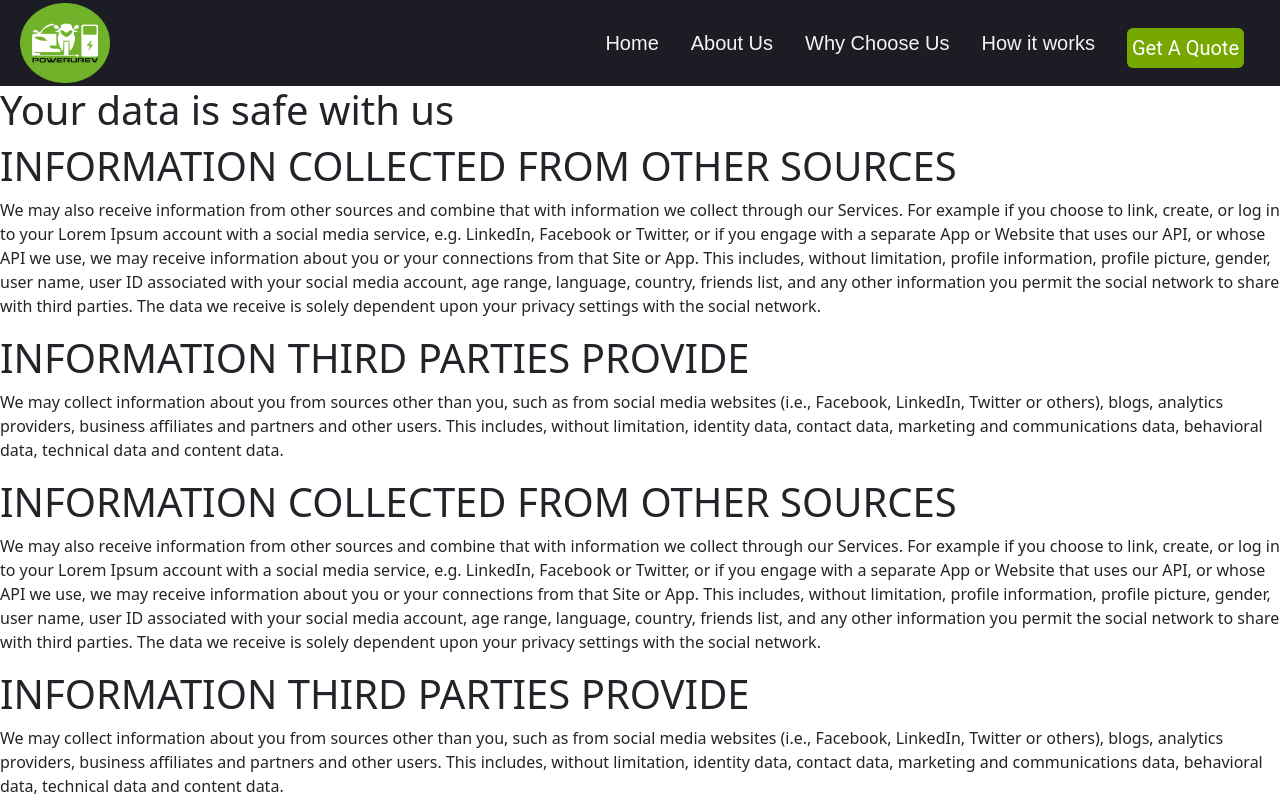
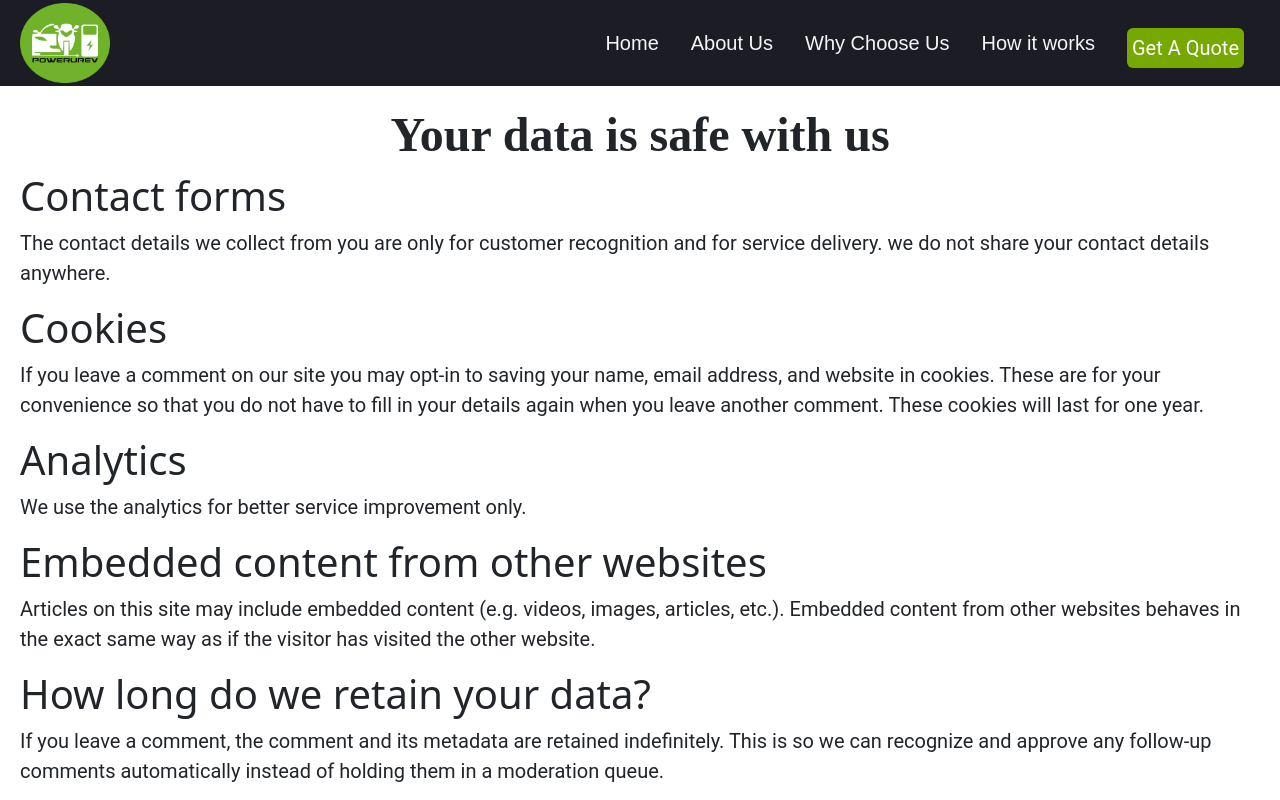
Before and after one commit to VSVinith/powerurev, a React (Create React App) app: page /privacypolicy in a window 1280 px wide. Shown: the top 800 px of the page. Built offline with nearby package versions, Linux system fonts and the light colour scheme.

Commit message:
privacy policy and testimonials addition

```diff
--- /dev/null
+++ b/src/PrivacyPolicy/index.css
@@ -0,0 +1,21 @@
+.privacy-container {
+    padding: 20px;
+    /* background-color: rgb(253, 250, 239); */
+    /* height: 80vh; */
+}
+.privacy-heading {
+    font-family: "Poppins SemiBold";
+    font-size: 48px;
+    text-align: center;
+    font-weight: bold;
+
+}
+.privacy-description {
+    /* font-family: "Poppins SemiBold"; */
+    font-family: "Roboto";
+    font-size: 20px;
+
+}
+h1{
+    font-size: 32px;
+}
--- a/src/PrivacyPolicy/index.js
+++ b/src/PrivacyPolicy/index.js
@@ -1,20 +1,24 @@
 import Header from '../Header'
 import Footer from '../Footer'
-
+import './index.css'
 
 const PrivacyPolicy = () => (
     <>
      <Header/>
-       <div>
-           <h1>Your data is safe with us</h1>
-           <h1>INFORMATION COLLECTED FROM OTHER SOURCES</h1>
-           <p>We may also receive information from other sources and combine that with information we collect through our Services. For example if you choose to link, create, or log in to your Lorem Ipsum account with a social media service, e.g. LinkedIn, Facebook or Twitter, or if you engage with a separate App or Website that uses our API, or whose API we use, we may receive information about you or your connections from that Site or App. This includes, without limitation, profile information, profile picture, gender, user name, user ID associated with your social media account, age range, language, country, friends list, and any other information you permit the social network to share with third parties. The data we receive is solely dependent upon your privacy settings with the social network.</p>
-           <h1>INFORMATION THIRD PARTIES PROVIDE</h1>
-           <p>We may collect information about you from sources other than you, such as from social media websites (i.e., Facebook, LinkedIn, Twitter or others), blogs, analytics providers, business affiliates and partners and other users. This includes, without limitation, identity data, contact data, marketing and communications data, behavioral data, technical data and content data.</p>
-           <h1>INFORMATION COLLECTED FROM OTHER SOURCES</h1>
-           <p>We may also receive information from other sources and combine that with information we collect through our Services. For example if you choose to link, create, or log in to your Lorem Ipsum account with a social media service, e.g. LinkedIn, Facebook or Twitter, or if you engage with a separate App or Website that uses our API, or whose API we use, we may receive information about you or your connections from that Site or App. This includes, without limitation, profile information, profile picture, gender, user name, user ID associated with your social media account, age range, language, country, friends list, and any other information you permit the social network to share with third parties. The data we receive is solely dependent upon your privacy settings with the social network.</p>
-           <h1>INFORMATION THIRD PARTIES PROVIDE</h1>
-           <p>We may collect information about you from sources other than you, such as from social media websites (i.e., Facebook, LinkedIn, Twitter or others), blogs, analytics providers, business affiliates and partners and other users. This includes, without limitation, identity data, contact data, marketing and communications data, behavioral data, technical data and content data.</p>
+       <div className="privacy-container">
+           <h1 className="privacy-heading">Your data is safe with us</h1>
+           <h1>Contact forms</h1>
+           <p className="privacy-description">The contact details we collect from you are only for customer recognition and for service delivery. we do not share your contact details anywhere.</p>
+           <h1>Cookies</h1>
+           <p className="privacy-description">If you leave a comment on our site you may opt-in to saving your name, email address, and website in cookies. These are for your convenience so that you do not have to fill in your details again when you leave another comment. These cookies will last for one year.</p>
+           <h1>Analytics</h1>
+           <p className="privacy-description">We use the analytics for better service improvement only.</p>
+           <h1>Embedded content from other websites</h1>
+           <p className="privacy-description">Articles on this site may include embedded content (e.g. videos, images, articles, etc.). Embedded content from other websites behaves in the exact same way as if the visitor has visited the other website.</p>
+           <h1>How long do we retain your data?</h1>
+           <p className="privacy-description">If you leave a comment, the comment and its metadata are retained indefinitely. This is so we can recognize and approve any follow-up comments automatically instead of holding them in a moderation queue.</p>
+           <h1>What rights do you have over your data?</h1>
+           <p className="privacy-description">If you have provided any details on this site or have left comments, you can request to receive an exported file of the personal data we hold about you, including any data you have provided to us. You can also request that we erase any personal data we hold about you. This does not include any data we are obliged to keep for administrative, legal, or security purposes.</p>
        </div>
      <Footer/>
     </>
--- a/src/Testimonials/index.css
+++ b/src/Testimonials/index.css
@@ -8,8 +8,16 @@
     border-bottom-right-radius: 32px;
     padding:20px;
     margin:20px;
+    /* padding-left: 0px; */
     margin-left:100px;
 }
+.testimonials{
+    padding: 10px;
+
+}
+/* .testimonials-c3{
+    margin-left: 40px;
+} */
 @media screen and (max-width: 767px){
    .testimonial-card  {
        margin-left: 60px;
--- a/src/Testimonials/index.js
+++ b/src/Testimonials/index.js
@@ -26,7 +26,8 @@ const Testimonials = () => (
     <>
     <h1 className="testimonial-title">Testimonials</h1>
     <p className="test-tagline">What our clients say about us</p>
-<Carousel responsive={responsive}  draggable={false}
+    {/* <div className="testimonials"> */}
+<Carousel className="testimonials" responsive={responsive}  draggable={false}
   showDots={false} infinite={true}
   autoPlaySpeed={1000}
   keyBoardControl={true} >
@@ -41,7 +42,7 @@ const Testimonials = () => (
       <p className="test-name">Niranjan</p>
       <p className="test-loc">Khairatabad</p>
   </div>
-  <div className="testimonial-card">
+  <div className="testimonial-card ">
       <p className="test-desc"><FaQuoteLeft className="quote-start"/>One of the best times to get customer feedback is straight after you’ve solved a problem for them.<FaQuoteRight className="quote-end"/></p>
       <div className="stars-container">
           <RiStarSFill className="stars"/>
@@ -52,7 +53,7 @@ const Testimonials = () => (
       <p className="test-name">Prashanth</p>
       <p className="test-loc">Bachupally</p>
   </div>
-  <div className="testimonial-card">
+  <div className="testimonial-card testimonials-c3">
       <p className="test-desc"><FaQuoteLeft className="quote-start"/>One of the best times to get customer feedback is straight after you’ve solved a problem for them.<FaQuoteRight className="quote-end"/></p>
       <div className="stars-container">
           <RiStarSFill className="stars"/>
@@ -63,7 +64,7 @@ const Testimonials = () => (
       <p className="test-name">Vinith</p>
       <p className="test-loc">Punjagutta</p>
   </div>
-  <div className="testimonial-card">
+  <div className="testimonial-card testimonials-c3">
       <p className="test-desc"><FaQuoteLeft className="quote-start"/>One of the best times to get customer feedback is straight after you’ve solved a problem for them.<FaQuoteRight className="quote-end"/></p>
       <div className="stars-container">
           <RiStarSFill className="stars"/>
@@ -75,6 +76,7 @@ const Testimonials = () => (
       <p className="test-loc">Suchitra</p>
   </div>
 </Carousel>
+{/* </div> */}
     </>
 )
 
```
Also changed, not shown: 1 other file (tests, documents, lock files or other folders).
